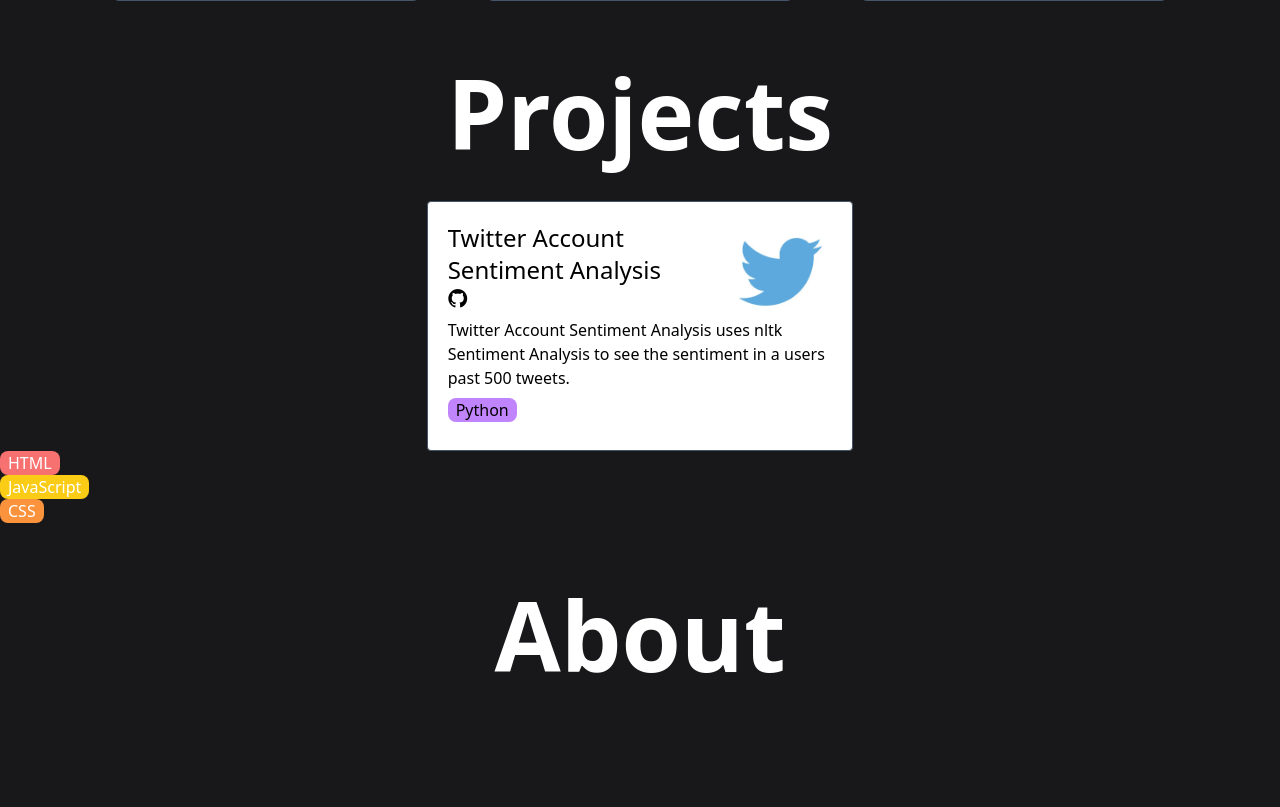
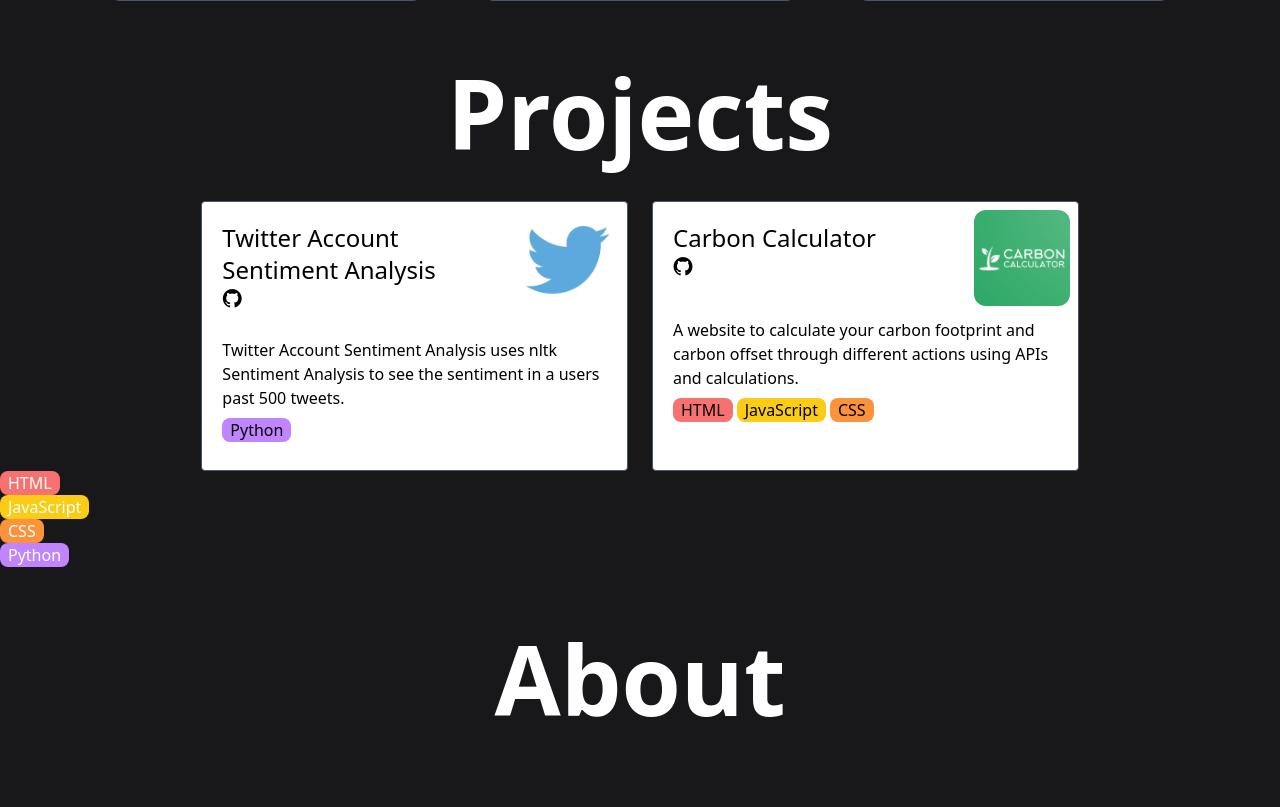
Before and after one commit to Tabadia/thalenabadia, a PHP site: page / in a window 1280 px wide. Shown: the part 1775-2582 px from the top of the page. Run offline with PHP 8.4, Linux system fonts and the light colour scheme.

Commit message:
added carbon calculator, still need to make these smaller.

```diff
--- a/public_html/index.html
+++ b/public_html/index.html
@@ -313,21 +313,38 @@
         <h1 class="title">Projects</h1>
 
         <div class="flex flex-wrap justify-center space-x-6 w-full">
-          <div class="item w-1/3 border border-slate-600 text-black bg-white rounded p-5">
+          <div class="item w-1/3 border border-slate-600 text-black bg-white rounded p-2">
             <div class="flex flex-row">
-              <div class="item flex-auto">
+              <div class="item flex-auto p-3">
                 <h1 class="text-2xl">Twitter Account Sentiment Analysis</h1>
                 <a href="https://github.com/Tabadia/twitter-account-sentiment-analysis" class="text-xl"><span class="devicon-github-plain"></span></a>
               </div>
               <img src="img/twitter.webp" class="item w-24 h-24 object-cover">
             </div>
-            <div class="">Twitter Account Sentiment Analysis uses nltk Sentiment Analysis to see the sentiment in a users past 500 tweets.</div>
-            <div class="flex flex-row space-x-1 my-2">
-              <div class="rounded-lg bg-purple-400 px-2 w-fit">Python</div>
+            <div class="p-3">
+              <div class="">Twitter Account Sentiment Analysis uses nltk Sentiment Analysis to see the sentiment in a users past 500 tweets.</div>
+              <div class="flex flex-row space-x-1 my-2">
+                <div class="rounded-lg bg-purple-400 px-2 w-fit">Python</div>
+              </div>
             </div>
+          </div>
 
-
-
+          <div class="item w-1/3 border border-slate-600 text-black bg-white rounded p-2">
+            <div class="flex flex-row">
+              <div class="item flex-auto p-3">
+                <h1 class="text-2xl">Carbon Calculator</h1>
+                <a href="https://github.com/Tabadia/CarbonCalculator" class="text-xl"><span class="devicon-github-plain"></span></a>
+              </div>
+              <img src="img/carboncalc.png" class="item w-24 h-24 object-cover rounded-xl">
+            </div>
+            <div class="p-3">
+              <div class="">A website to calculate your carbon footprint and carbon offset through different actions using APIs and calculations.</div>
+              <div class="flex flex-row space-x-1 my-2">
+                <div class="rounded-lg bg-red-400 px-2 w-fit">HTML</div>
+                <div class="rounded-lg bg-yellow-400 px-2 w-fit">JavaScript</div>
+                <div class="rounded-lg bg-orange-400 px-2 w-fit">CSS</div>
+              </div>
+            </div>
 
           </div>
         </div>
@@ -336,6 +353,7 @@
       <div class="rounded-lg bg-red-400 px-2 w-fit">HTML</div>
       <div class="rounded-lg bg-yellow-400 px-2 w-fit">JavaScript</div>
       <div class="rounded-lg bg-orange-400 px-2 w-fit">CSS</div>
+      <div class="rounded-lg bg-purple-400 px-2 w-fit">Python</div>
       <section class="w-screen m-0 p-0" id="about">
         <h4 class="title">About</h4>
         <div class="flex flex-row mt-20">
--- a/public_html/styles.css
+++ b/public_html/styles.css
@@ -1772,6 +1772,10 @@ Ensure the default browser behavior of the `hidden` attribute.
   padding: 0.25rem;
 }
 
+.p-3 {
+  padding: 0.75rem;
+}
+
 .px-0 {
   padding-left: 0px;
   padding-right: 0px;
```
